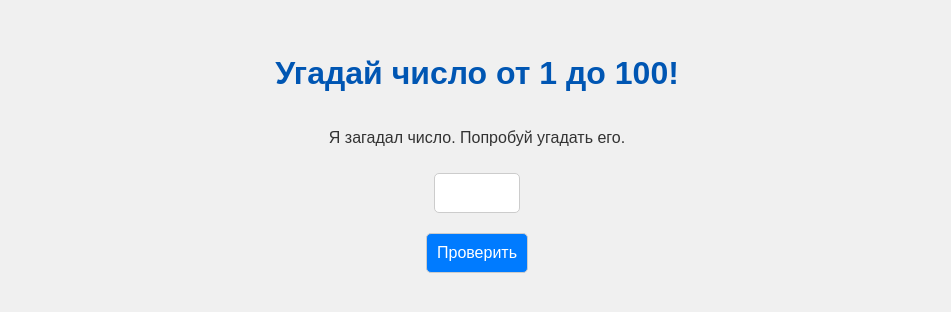
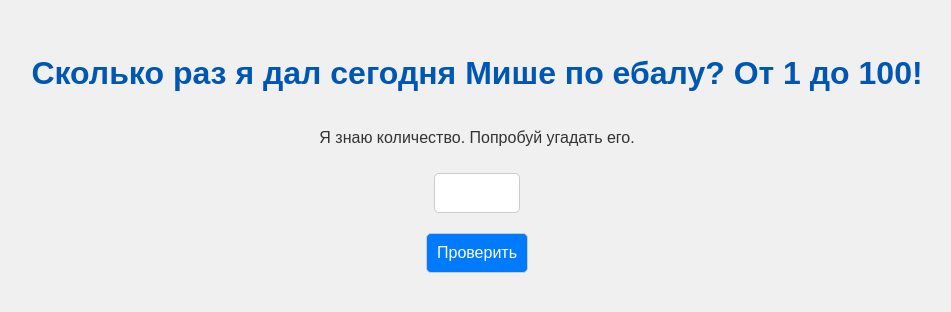
Before and after one commit to nef0rmat-bit/boroda, a plain HTML site: page index.html in a window 1280 px wide. Shown: the part 224-536 px from the top of the page, without its empty margins (163-1114 px from the left). Drawn offline with Linux system fonts and the light colour scheme.

Commit message:
Update index.html

```diff
--- a/index.html
+++ b/index.html
@@ -7,8 +7,8 @@
     <link rel="stylesheet" href="style.css">
 </head>
 <body>
-    <h1>Угадай число от 1 до 100!</h1>
-    <p>Я загадал число. Попробуй угадать его.</p>
+    <h1>Сколько раз я дал сегодня Мише по ебалу? От 1 до 100!</h1>
+    <p>Я знаю количество. Попробуй угадать его.</p>
     <input type="number" id="guessInput" min="1" max="100">
     <button id="checkButton">Проверить</button>
     <p id="message"></p>
```
